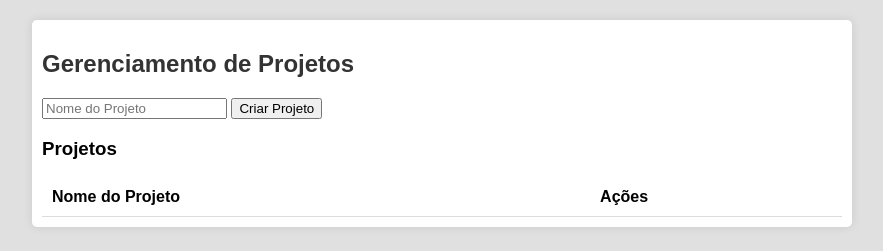
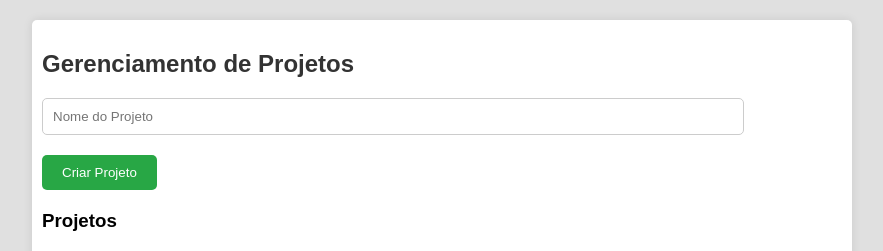
Before and after one commit to DigogSXD/TaskMaster, a Flask app: page /home in a window 1280 px wide. Shown: the part 107-358 px from the top of the page, without its empty margins (198-1081 px from the left). Run offline with Flask 3, Linux system fonts and the light colour scheme; a user stored in the database is signed in; lists and menus that the app fills with data are empty.

Commit message:
botao css

```diff
--- a/flaskbackend/website/static/taskMaster.css
+++ b/flaskbackend/website/static/taskMaster.css
@@ -58,16 +58,17 @@ header ul li a {
     border-radius: 5px;
 }
 
-#projectForm input[type="submit"] {
+#projectForm button[type="submit"] {
     padding: 10px 20px;
     background-color: #28a745;
     border: none;
     color: white;
     border-radius: 5px;
+    margin-top: 20px; /* Adiciona espaço extra acima do botão */
     cursor: pointer;
 }
 
-#projectForm input[type="submit"]:hover {
+#projectForm button[type="submit"]:hover {
     background-color: #218838;
 }
 
--- a/flaskbackend/website/templates/taskMaster.html
+++ b/flaskbackend/website/templates/taskMaster.html
@@ -7,9 +7,9 @@ TaskMaster - Gerenciamento de Projetos
 {% block content %}
     <h2>Gerenciamento de Projetos</h2>
 
-    <form method="POST" action="{{ url_for('auth.adicionar_projeto') }}">
-    <input type="text" name="project_name" placeholder="Nome do Projeto">
-    <button type="submit">Criar Projeto</button>
+    <form id="projectForm" method="POST" action="{{ url_for('auth.adicionar_projeto') }}">
+        <input type="text" id="projectName" name="project_name" placeholder="Nome do Projeto" required>
+        <button type="submit" value="Criar Projeto">Criar Projeto</button>
     </form>
 
 
```
Also changed, not shown: flaskbackend/instance/taskmaster.db.
